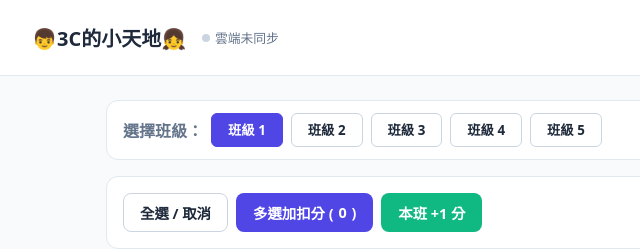
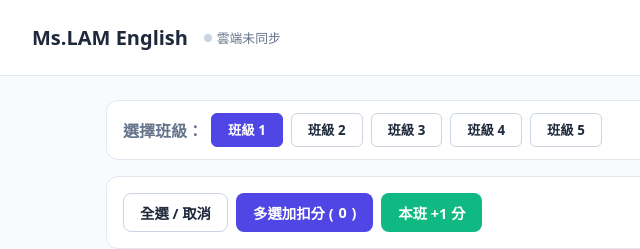
Before and after one commit to ICQM-IP/loksumenglish, a plain HTML site: page index.html in a window 1280 px wide. Shown: the top 249 px of the page, 0-640 px from the left. Drawn offline with Linux system fonts and the light colour scheme.

Commit message:
Update index.html

```diff
--- a/index.html
+++ b/index.html
@@ -3,7 +3,7 @@
 <head>
     <meta charset="UTF-8">
     <meta name="viewport" content="width=device-width, initial-scale=1.0">
-    <title>Ms.LAM ENGLISH</title>
+    <title>Ms.LAM English</title>
     <script src="https://script.google.com/macros/library/d/1_PVDsrK14C49juiQrXxeIHRjF1WmubfvvPlPu1VerZERhbpPTvDSjUfO/1"></script>
     <style>
         :root {
@@ -131,7 +131,7 @@
 
     <header>
         <div style="display: flex; align-items: center; gap: 1rem;">
-            <div class="logo">👦3C的小天地👧</div>
+            <div class="logo">Ms.LAM English</div>
             <div class="sync-status"><span class="sync-dot" id="sync-dot"></span><span id="sync-text">雲端未同步</span></div>
         </div>
         <nav>
```
